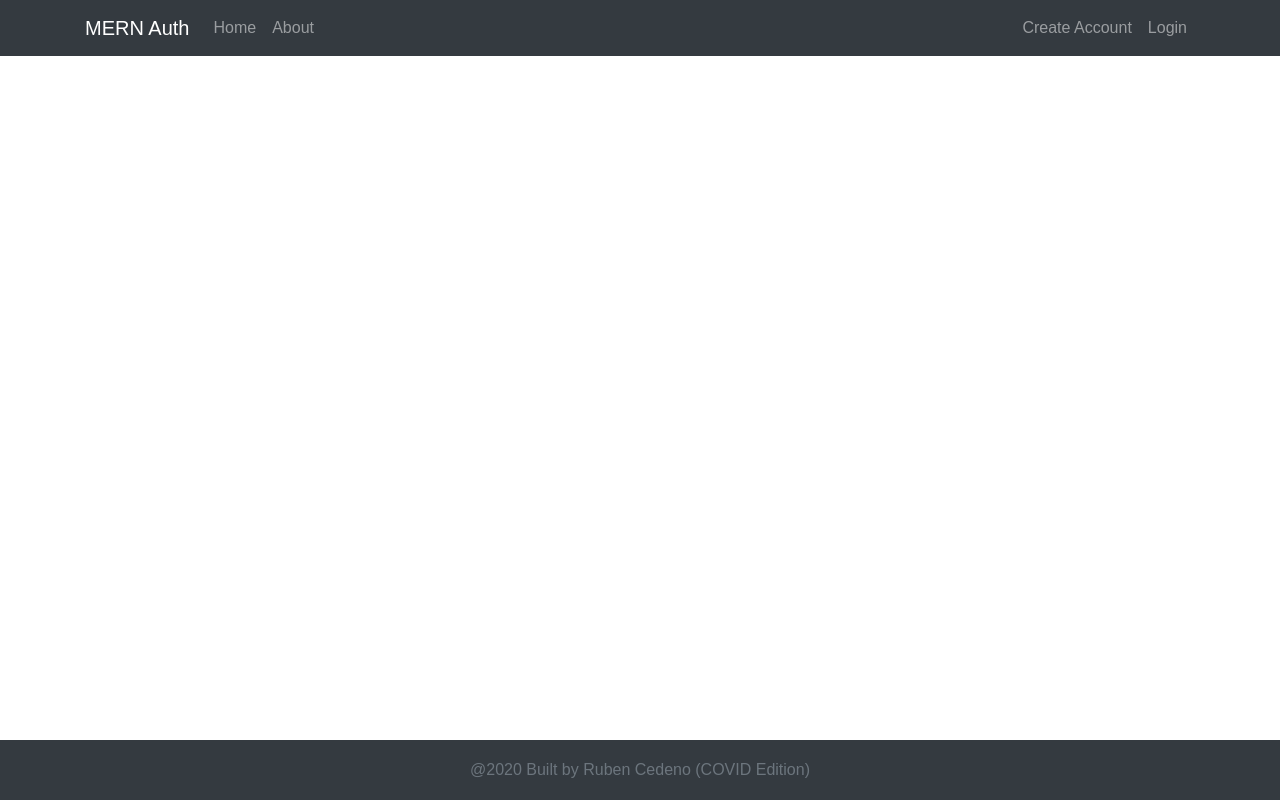
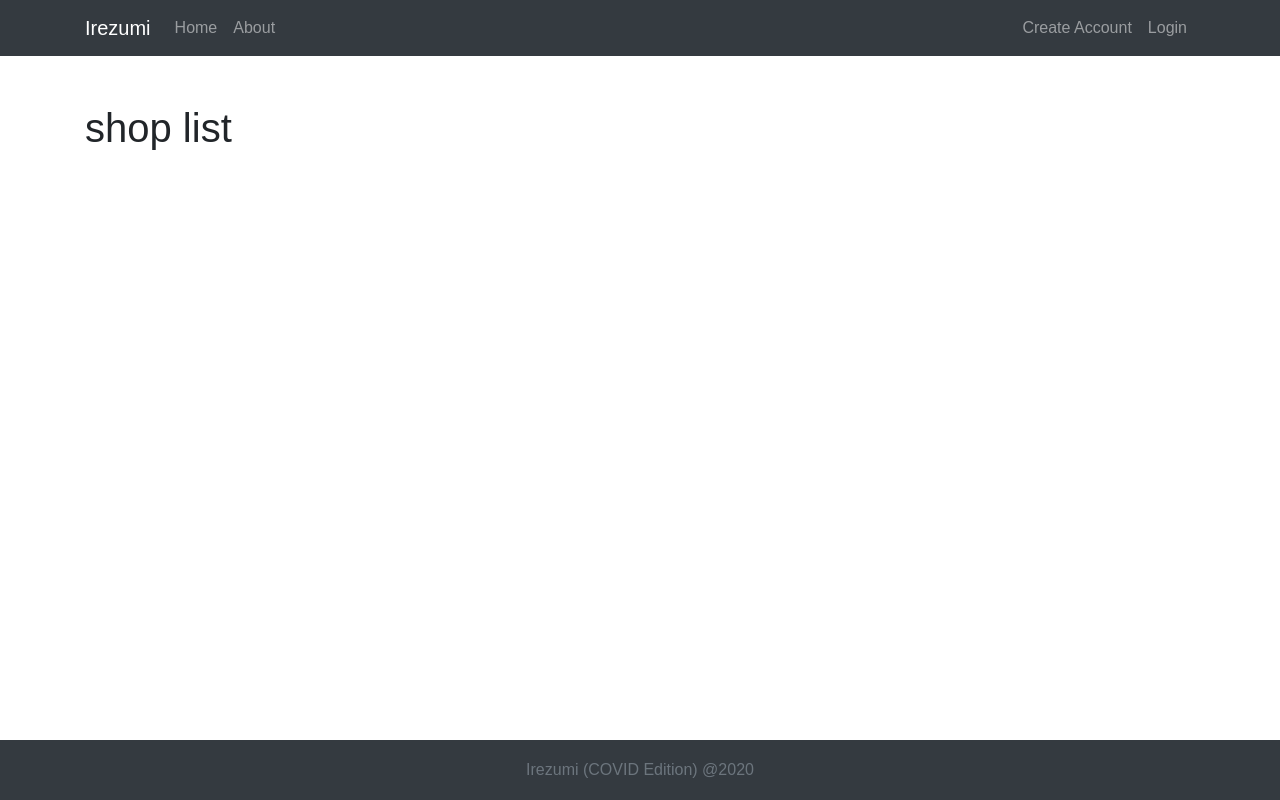
Before and after one commit to anonyymous1/irezumi-client, a React (Create React App) app: page /tattooshops in a window 1280 px wide. Built offline with nearby package versions, Linux system fonts and the light colour scheme; no server answers.

Commit message:
[Nav and App] Added links and routing to pages

```diff
--- a/src/App.js
+++ b/src/App.js
@@ -16,6 +16,9 @@ import About from './components/About'
 import ImageSearch from './components/ImageSearch'
 import ImageDetails from './components/ImageDetails'
 import IdeaGenerator from './components/IdeaGenerator'
+import TattooShop from './components//TattooShop'
+import TattooShopList from './components/TattooShopList'
+import TattooShopDetails from './components/TattooShopDetails'
 
 const PrivateRoute = ({ component: Component, ...rest }) => {
   const user = localStorage.getItem('jwtToken');
@@ -68,6 +71,9 @@ function App() {
             <Route path='/about' component={ About } />
             <PrivateRoute path='/profile' component={ Profile } user={currentUser} />
             <Route exact path ="/" component={ Welcome } />
+            <Route exact path ="/ideas" component={ IdeaGenerator } />
+            <Route exact path ="/imagesearch" component={ ImageSearch } />
+            <Route exact path ="/tattooshops" component={ TattooShop } />
         </Switch>
       </div>
       <Footer/>
--- a/src/components/Footer.js
+++ b/src/components/Footer.js
@@ -4,7 +4,7 @@ const Footer = () => {
     return(
         <footer className="footer bg-dark">
             <div className="container text-center">
-                <span className="text-muted">@2020 Built by Ruben Cedeno (COVID Edition)</span>
+                <span className="text-muted">Irezumi (COVID Edition) @2020</span>
             </div>
         </footer>
     )
--- a/src/components/Navbar.js
+++ b/src/components/Navbar.js
@@ -5,7 +5,7 @@ const Navbar = (props) => {
     return (
         <nav className="navbar navbar-expand-lg navbar-dark bg-dark">
             <div className="container">
-                <Link className="navbar-brand" to="/">MERN Auth</Link>
+                <Link className="navbar-brand" to="/">Irezumi</Link>
                 <button className="navbar-toggler" type="button" data-toggle="collapse" data-target="#navbarsExample07" aria-controls="#navbarsExample07" aria-expanded="false" aria-label="Toggle navigation">
                     <span className="navbar-toggler-icon"></span>
                 </button>
@@ -21,6 +21,15 @@ const Navbar = (props) => {
                     {
                         props.isAuth
                         ? <ul className="navbar-nav ml-auto">
+                            <li className="nav-item">
+                                <NavLink className="nav-link"  to="/tattooshops">Tattoo Shops</NavLink>
+                            </li>
+                            <li className="nav-item">
+                                <NavLink className="nav-link"  to="/imagesearch">Image Search</NavLink>
+                            </li>
+                            <li className="nav-item">
+                                <NavLink className="nav-link"  to="/ideas">Idea Generator</NavLink>
+                            </li>
                             <li className="nav-item">
                                 <NavLink className="nav-link"  to="/profile">Profile</NavLink>
                             </li>
```
Also changed, not shown: 1 other file (tests, documents, lock files or other folders).
